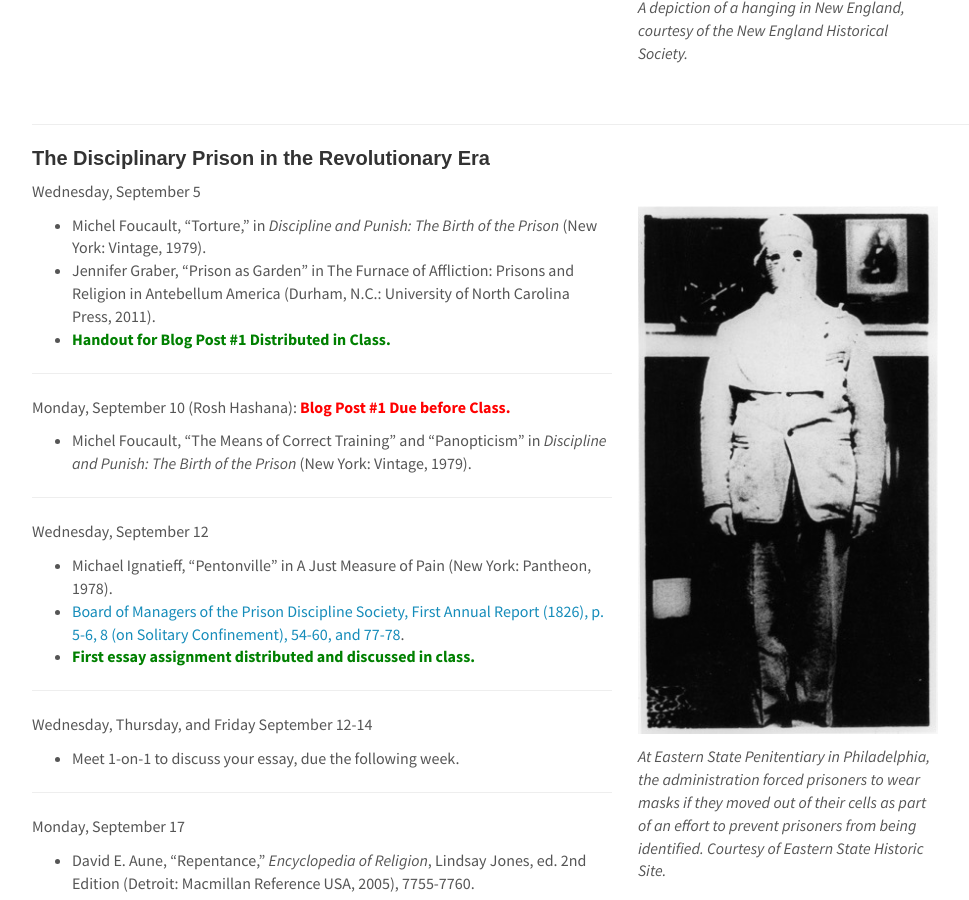
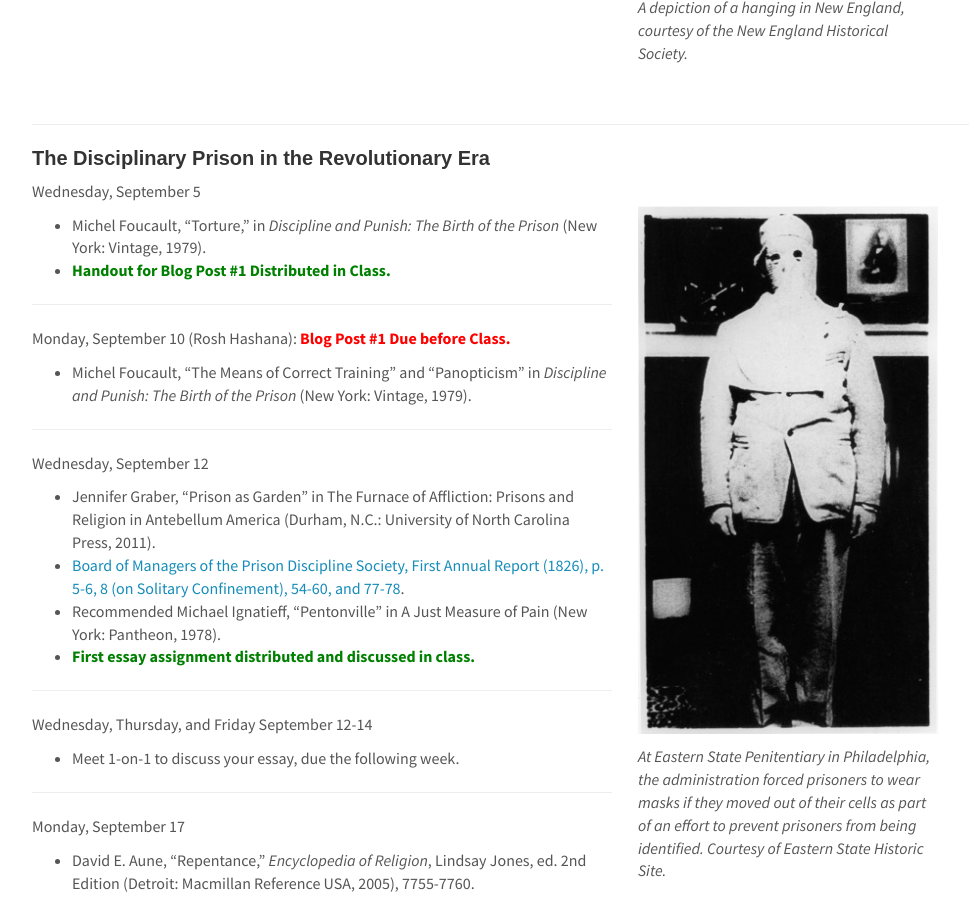
Before and after one commit to cyrusobrien/cyrusobrien, a Jekyll site: the page built from _pages/RelPol275.md, in a window 1280 px wide and 900 px high, scrolled down 3596 px. Shown: the whole window, without its empty margins (108-1077 px from the left). Built offline with Jekyll 4.4.1, drawn with Linux system fonts in a browser that asks for light colours; some of the changed lines change nothing that is shown.

Commit message:
Modifying week 2 readings

```diff
--- a/_pages/RelPol275.md
+++ b/_pages/RelPol275.md
@@ -187,7 +187,6 @@ _A depiction of a hanging in New England, courtesy of the New England Historical
 Wednesday, September 5
 
 * Michel Foucault, "Torture," in _Discipline and Punish: The Birth of the Prison_ (New York: Vintage, 1979).
-* Jennifer Graber, “Prison as Garden” in The Furnace of Affliction: Prisons and Religion in Antebellum America (Durham, N.C.: University of North Carolina Press, 2011).
 * <span style="color:green"> **Handout for Blog Post #1 Distributed in Class.**</span>
 
 ***
@@ -200,8 +199,9 @@ Monday, September 10 (Rosh Hashana): <span style="color:red"> **Blog Post #1 Due
 
 Wednesday, September 12
 
-* Michael Ignatieff, “Pentonville” in A Just Measure of Pain (New York: Pantheon, 1978).
+* Jennifer Graber, “Prison as Garden” in The Furnace of Affliction: Prisons and Religion in Antebellum America (Durham, N.C.: University of North Carolina Press, 2011).
 * [Board of Managers of the Prison Discipline Society, First Annual Report (1826), p. 5-6, 8 (on Solitary Confinement), 54-60, and 77-78](https://babel.hathitrust.org/cgi/pt?id=mdp.39015031043790).
+* Recommended Michael Ignatieff, “Pentonville” in A Just Measure of Pain (New York: Pantheon, 1978).
 *  <span style="color:green"> **First essay assignment distributed and discussed in class.**</span>
 
 ***
```
